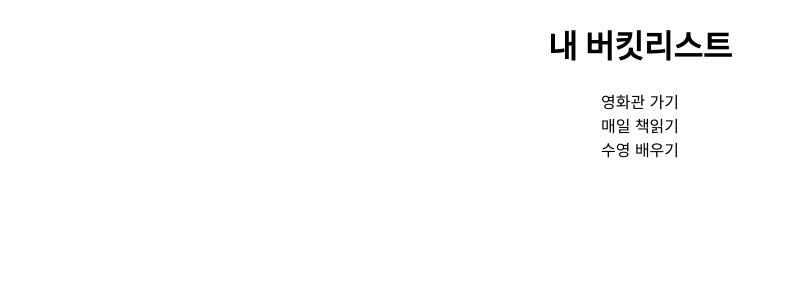
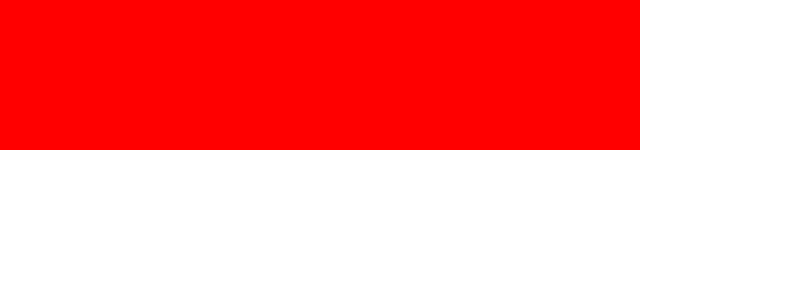
Before and after one commit to GAHYUN-P/reactprac3, a React (Create React App) app: page / in a window 1280 px wide. Shown: the top 300 px of the page, without its empty margins (0-795 px from the left). Built offline with nearby package versions, Linux system fonts and the light colour scheme.

Commit message:
styled-components연습

```diff
--- a/package.json
+++ b/package.json
@@ -9,6 +9,7 @@
     "react": "^17.0.2",
     "react-dom": "^17.0.2",
     "react-scripts": "5.0.0",
+    "styled-components": "^5.3.3",
     "web-vitals": "^2.1.4"
   },
   "scripts": {
--- a/src/App.js
+++ b/src/App.js
@@ -3,17 +3,26 @@ import logo from './logo.svg';
 import './App.css';
 // BucketList 컴포넌트를 import 해옵니다. import [컴포넌트 명] from [컴포넌트가 있는 파일경로];
 import BucketList from './BucketList';
+import styled from "styled-components";
 
 function App() {
   const list = ['영화관 가기', '매일 책읽기', '수영 배우기'];
 
     return (
         <div className="App">
-            <h1>내 버킷리스트</h1>
+            <MyStyled bg_color={"red"}/>
+            {/* <h1>내 버킷리스트</h1> */}
             {/* 컴포넌트를 넣어줍니다. */}
-            <BucketList list_a = {list}/>
+            {/* <BucketList list_a = {list}/> */}
         </div>
     );
 }
 
+const MyStyled = styled.div `
+  width: 50vw;
+  min-height: 150px;
+  background-color: ${(props) => (props.bg_color)}
+  // ${(props) => {return props.bg_color}}와 같다
+`;
+
 export default App;
```
Also changed, not shown: 1 other file (tests, documents, lock files or other folders).
